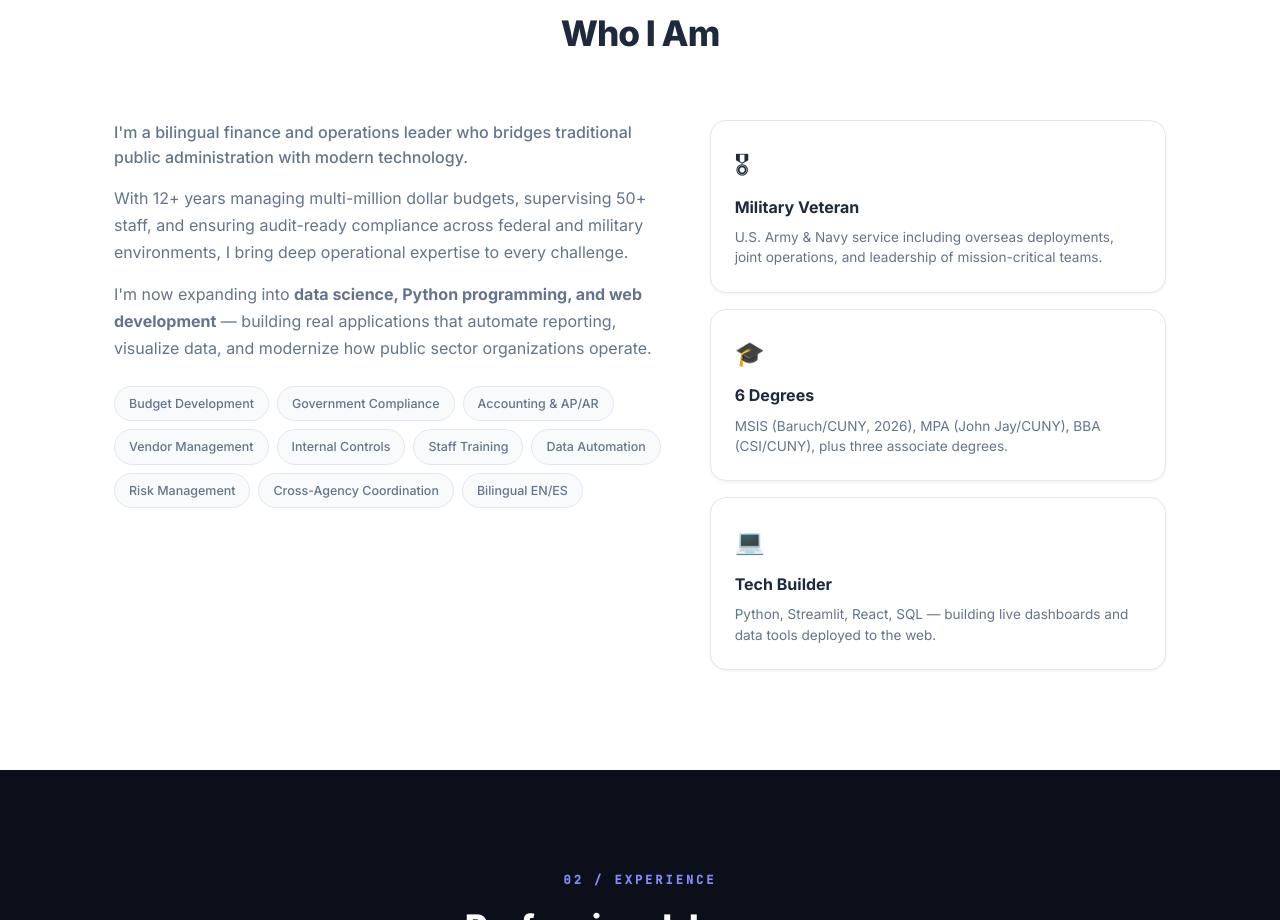
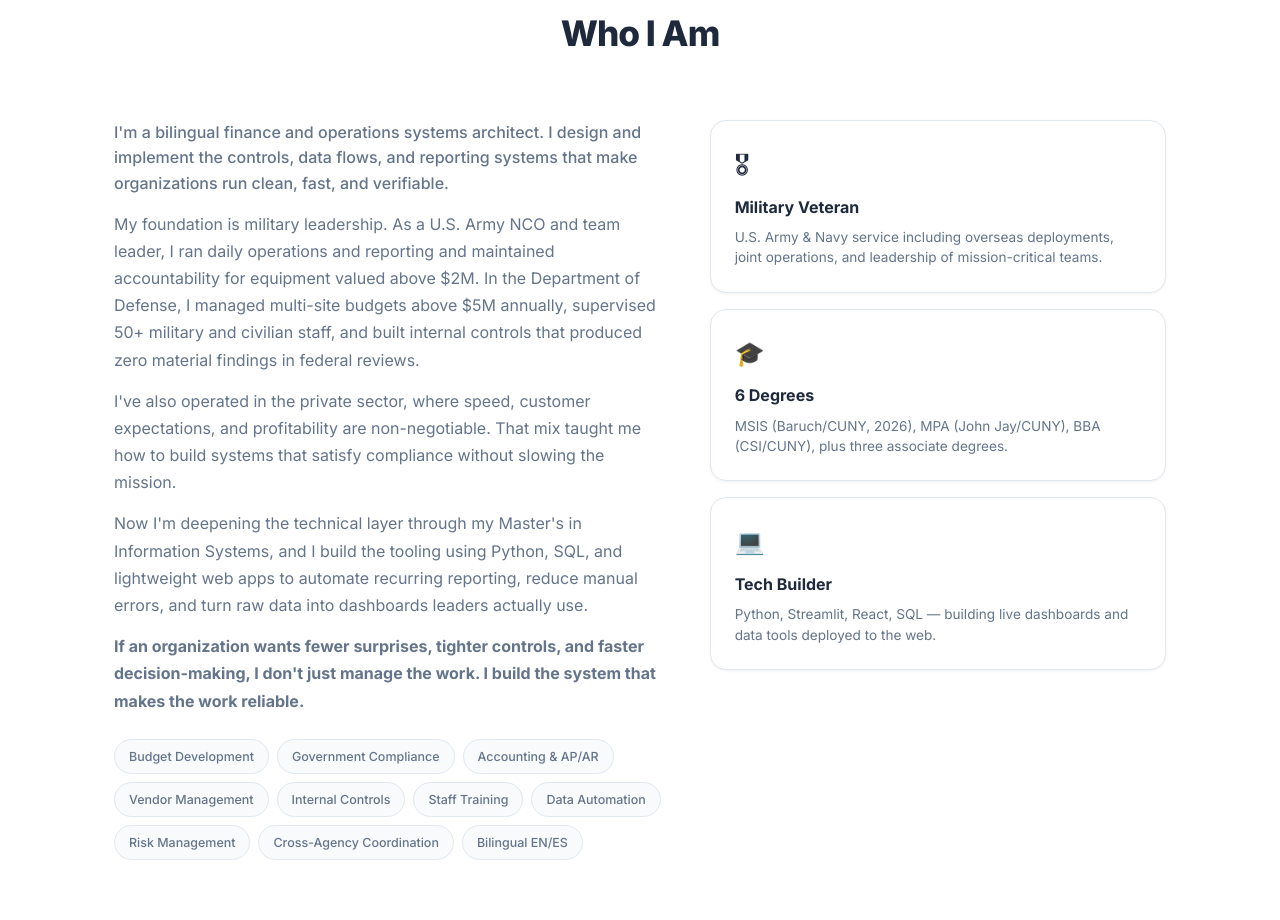
Before and after one commit to navybrown1/navybrown1.github.io, a plain HTML site: page index.html in a window 1280 px wide. Shown: the part 940-1860 px from the top of the page. Drawn offline with Linux system fonts and the light colour scheme.

Commit message:
Update About section with new intro
Co-authored-by: Cursor <cursoragent@cursor.com>

```diff
--- a/index.html
+++ b/index.html
@@ -82,9 +82,11 @@
       <h2 class="section-title">Who I Am</h2>
       <div class="about-grid">
         <div class="about-text">
-          <p class="about-lead">I'm a bilingual finance and operations leader who bridges traditional public administration with modern technology.</p>
-          <p>With 12+ years managing multi-million dollar budgets, supervising 50+ staff, and ensuring audit-ready compliance across federal and military environments, I bring deep operational expertise to every challenge.</p>
-          <p>I'm now expanding into <strong>data science, Python programming, and web development</strong> &mdash; building real applications that automate reporting, visualize data, and modernize how public sector organizations operate.</p>
+          <p class="about-lead">I'm a bilingual finance and operations systems architect. I design and implement the controls, data flows, and reporting systems that make organizations run clean, fast, and verifiable.</p>
+          <p>My foundation is military leadership. As a U.S. Army NCO and team leader, I ran daily operations and reporting and maintained accountability for equipment valued above $2M. In the Department of Defense, I managed multi-site budgets above $5M annually, supervised 50+ military and civilian staff, and built internal controls that produced zero material findings in federal reviews.</p>
+          <p>I've also operated in the private sector, where speed, customer expectations, and profitability are non-negotiable. That mix taught me how to build systems that satisfy compliance without slowing the mission.</p>
+          <p>Now I'm deepening the technical layer through my Master's in Information Systems, and I build the tooling using Python, SQL, and lightweight web apps to automate recurring reporting, reduce manual errors, and turn raw data into dashboards leaders actually use.</p>
+          <p><strong>If an organization wants fewer surprises, tighter controls, and faster decision-making, I don't just manage the work. I build the system that makes the work reliable.</strong></p>
           <div class="about-tags">
             <span class="about-tag">Budget Development</span>
             <span class="about-tag">Government Compliance</span>
```
